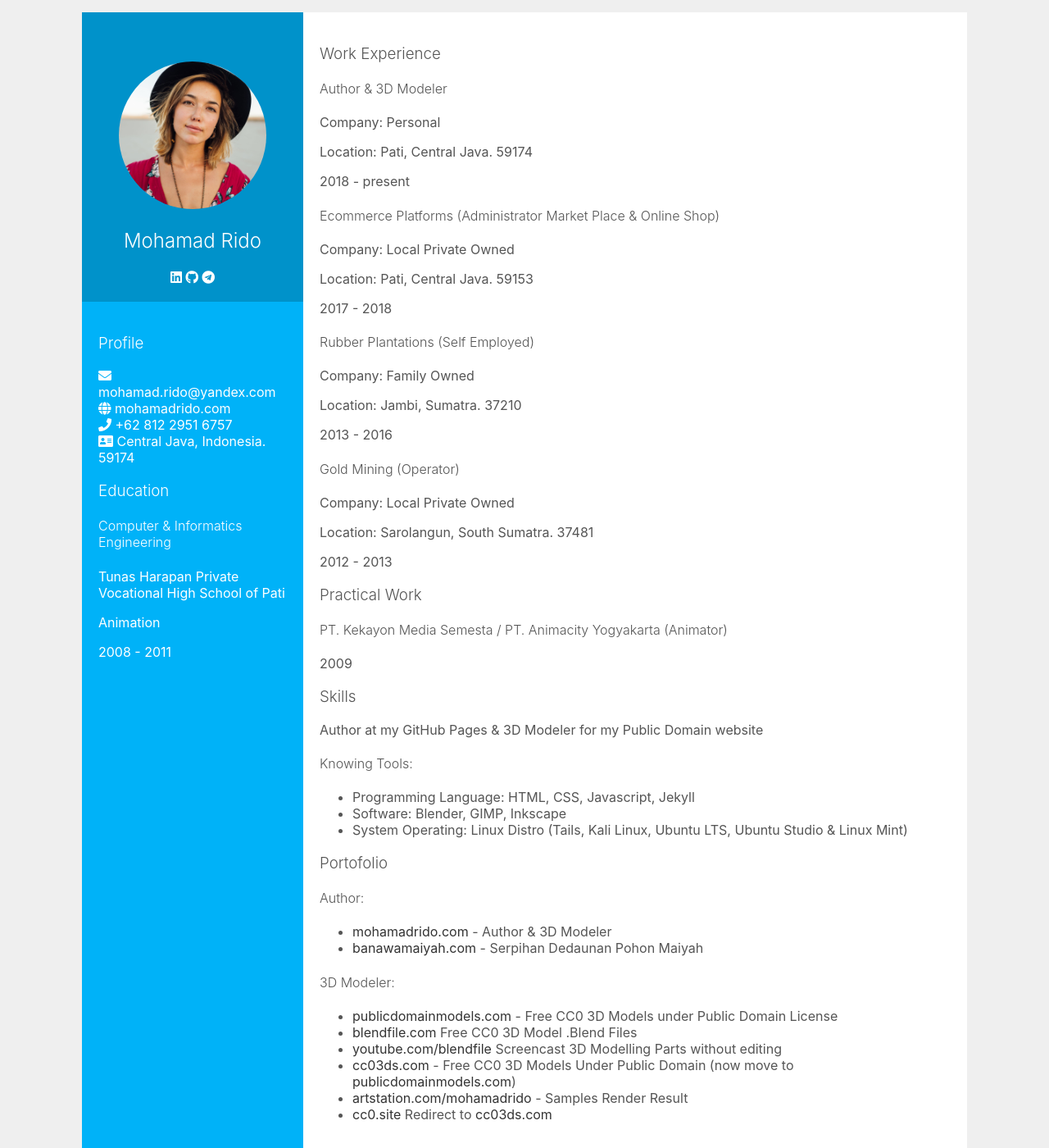
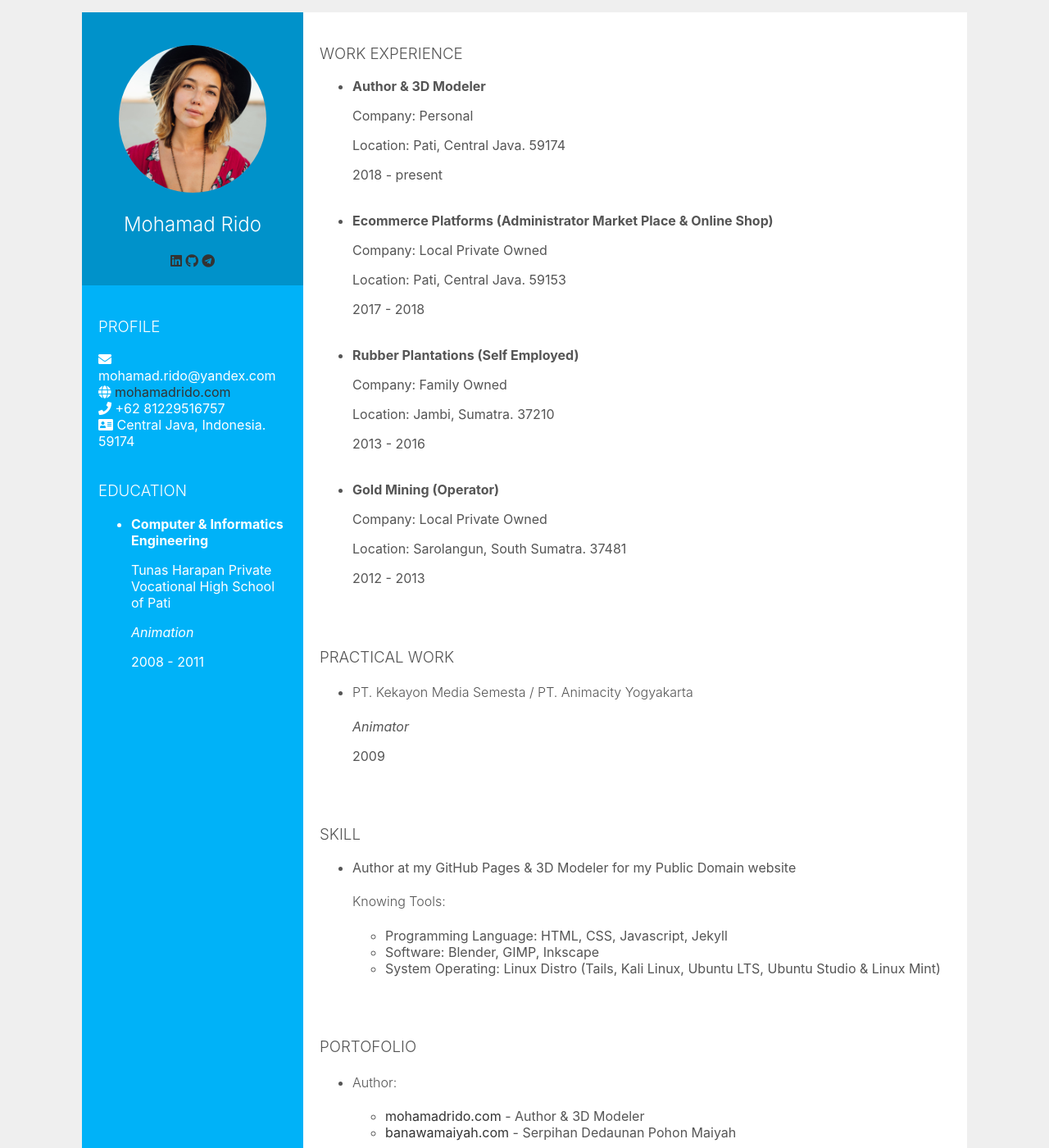
Before and after one commit to mohamadrido/about, a Jekyll site: the page built from index.html, in a window 1280 px wide and 1400 px high. Shown: the whole window at 82% size. Built offline with Jekyll 4.4.1, drawn with Linux system fonts in a browser that asks for light colours; nearby versions of some CDN libraries.

Commit message:
Update index.html

```diff
--- a/index.html
+++ b/index.html
@@ -6,71 +6,83 @@ layout: default
   <div class="column1">
 <br/>
 <br/>
-<br/>
 <div style="text-align: center;">
 <img src="https://resume.mohamadrido.com/profile.jpg" style="width:100%; border-radius: 100%; max-width: 180px;">
 <h2 style="text-align: center;">Mohamad Rido</h2>
-<i class="fab fa-linkedin"></i>
-<i class="fab fa-github"></i>
-<i class="fab fa-telegram"></i>
+<a href="https://linkedin.com/in/mohamadrido"><i class="fab fa-linkedin"></i></a>
+<a href="https://github.com/mohamadrido"><i class="fab fa-github"></i></a>
+<a href="https://t.me/mohamadrido"><i class="fab fa-telegram"></i></a>
 </div><br/>
 <div style="background: #00b2f8; padding: 20px;">
-<h3>Profile</h3>
+<h3>PROFILE</h3>
 <i class="fa fa-envelope"></i> mohamad.rido@yandex.com<br/>
-<i class="fa fa-globe"></i> mohamadrido.com<br/>
-<i class="fa fa-phone"></i> +62 812 2951 6757<br/>
+<i class="fa fa-globe"></i> <a href="https://mohamadrido.com">mohamadrido.com</a><br/>
+<i class="fa fa-phone"></i> +62 81229516757<br/>
 <i class="fa fa-address-card"></i> Central Java, Indonesia. 59174<br/>
-
-<h3>Education</h3>
-<h4>Computer & Informatics Engineering</h4>
+<br/>
+<h3>EDUCATION</h3>
+<ul>
+<li><b>Computer & Informatics Engineering</b>
 <p>Tunas Harapan Private Vocational High School of Pati</p>
-<p>Animation</p>
-<p>2008 - 2011</p>
+<i>Animation</i>
+<p>2008 - 2011</p></li>
+</ul>
   </div>
   </div>
   <div class="column2">
 <div style="padding: 20px;">
-<h3>Work Experience</h3>
-<h4>Author & 3D Modeler</h4>
+<h3>WORK EXPERIENCE</h3>
+<ul>
+<li><b>Author & 3D Modeler</b>
 <p>Company: Personal</p>
 <p>Location: Pati, Central Java. 59174</p>
-<p>2018 - present</p>
-
-<h4>Ecommerce Platforms (Administrator Market Place & Online Shop)</h4>
+<p>2018 - present</p></li>
+<br/>
+<li><b>Ecommerce Platforms (Administrator Market Place & Online Shop)</b>
 <p>Company: Local Private Owned</p>
 <p>Location: Pati, Central Java. 59153</p>
-<p>2017 - 2018</p>
-
-<h4>Rubber Plantations (Self Employed)</h4>
+<p>2017 - 2018</p></li>
+<br/>
+<li><b>Rubber Plantations (Self Employed)</b>
 <p>Company: Family Owned</p>
 <p>Location: Jambi, Sumatra. 37210</p>
-<p>2013 - 2016</p>
-
-<h4>Gold Mining (Operator)</h4>
+<p>2013 - 2016</p></li>
+<br/>
+<li><b>Gold Mining (Operator)</b>
 <p>Company: Local Private Owned</p>
 <p>Location: Sarolangun, South Sumatra. 37481</p>
-<p>2012 - 2013</p>
-
-<h3>Practical Work</h3>
-<h4>PT. Kekayon Media Semesta / PT. Animacity Yogyakarta (Animator)</h4>
-<p>2009</p>
-
-<h3>Skills</h3>
-<p>Author at my GitHub Pages & 3D Modeler for my Public Domain website</p>
+<p>2012 - 2013</p></li>
+</ul>
+<br/>
+<br/>
+<h3>PRACTICAL WORK</h3>
+<ul>
+<li><h4>PT. Kekayon Media Semesta / PT. Animacity Yogyakarta</h4>
+<i>Animator</i>
+<p>2009</p></li>
+</ul>
+<br/>
+<br/>
+<h3>SKILL</h3>
+<ul>
+<li><p>Author at my GitHub Pages & 3D Modeler for my Public Domain website</p>
 <h4>Knowing Tools:</h4>
 <ul>
   <li>Programming Language: HTML, CSS, Javascript, Jekyll</li>
   <li>Software: Blender, GIMP, Inkscape</li>
   <li>System Operating: Linux Distro (Tails, Kali Linux, Ubuntu LTS, Ubuntu Studio & Linux Mint)</li>
+</ul></li>
 </ul>
-
-<h3>Portofolio</h3>
-<h4>Author:</h4>
+<br/>
+<br/>
+<h3>PORTOFOLIO</h3>
+<ul>
+<li><h4>Author:</h4>
 <ul>
   <li><a href="https://mohamadrido.com">mohamadrido.com</a> - Author & 3D Modeler</li>
   <li><a href="https://banawamaiyah.com">banawamaiyah.com</a> - Serpihan Dedaunan Pohon Maiyah</li>
-</ul>
-<h4>3D Modeler:</h4>
+</ul></li>
+<li><h4>3D Modeler:</h4>
 <ul>
   <li><a href="https://publicdomainmodels.com">publicdomainmodels.com</a> - Free CC0 3D Models under Public Domain License</li>
   <li><a href="https://blendfile.com">blendfile.com</a> Free CC0 3D Model .Blend Files</li>
@@ -78,6 +90,7 @@ layout: default
   <li><a href="https://cc03ds.com">cc03ds.com</a>  - Free CC0 3D Models Under Public Domain (now move to <a href="https://publicdomainmodels.com">publicdomainmodels.com</a>)</li>
   <li><a href="https://artstation.com/mohamadrido">artstation.com/mohamadrido</a> - Samples Render Result</li>
   <li><a href="https://cc0.site">cc0.site</a> Redirect to <a href="https://cc03ds.com">cc03ds.com</a></li>
+</ul></li>
 </ul>
 </div>
   </div>
```
